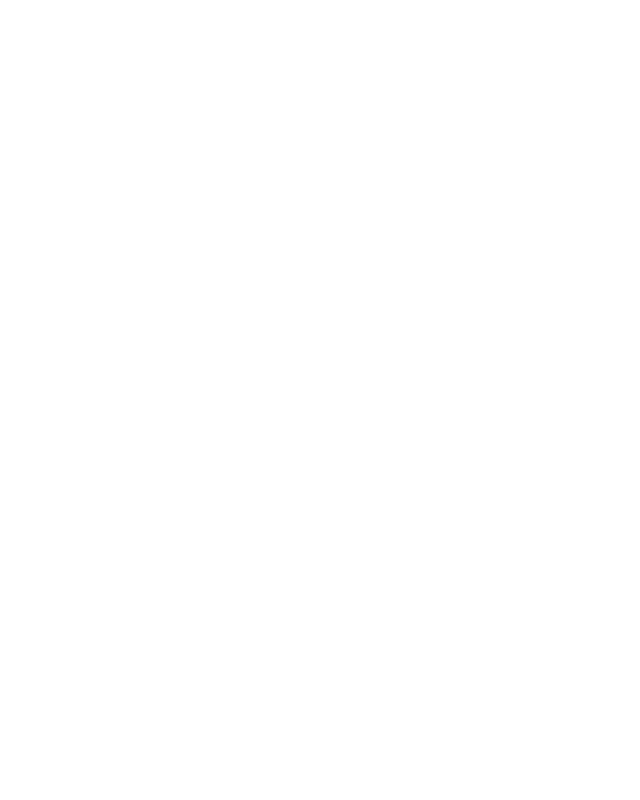
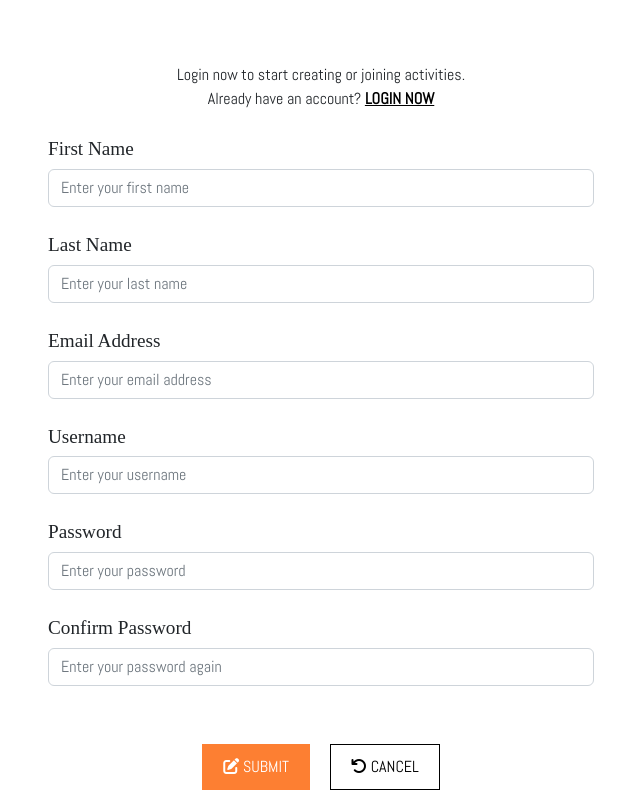
Before and after one commit to ycheun29/easyfun_fe, an Angular app: page /user/signup in a window 1280 px wide. Shown: the part 700-1500 px from the top of the page, without its empty margins (319-959 px from the left). Before the commit the page ends 800 px from the top, so only its background shows below. Built offline with nearby package versions, Linux system fonts and the light colour scheme.

Commit message:
EAS-8 login page, signup page content

```diff
--- a/src/app/components/user/login.component.html
+++ b/src/app/components/user/login.component.html
@@ -1,6 +1,54 @@
+<!-- header -->
 <app-header [title]="title"></app-header>
+
+<!-- Content for the Signup Login page -->
+<div class="banner" style="
+    background-image: linear-gradient(rgba(0, 0, 0, 0.3), rgba(0, 0, 0, 0.3)),
+      url(assets/banner_user.jpg);
+  ">
+    <h1>{{ title }}</h1>
+</div>
+<br />
 <main>
-    <p>login page</p>
-    <a href="" routerLink="/user/signup" class="btn btn-primary">Sign Up</a>
+    <div class="intro">
+        Sign up an account now to join the community.<br />
+        Have an account yet? <a href="#" routerLink="/user/signup">SIGN UP NOW</a>
+    </div>
+    <br />
+    <div class="container">
+        <div class="row">
+            <div class="offset-md-3 col-md-6">
+                <div class="bg-danger mt-2 p-2 text-center text-white" *ngIf="message != null">
+                    {{ message }}
+                </div>
+                <form novalidate #form="ngForm">
+                    <div class=" form-group">
+                        <label for="usernameTextField">Username</label>
+                        <input type="text" class="form-control" id="usernameTextField" placeholder="Enter your username"
+                            name="username" [(ngModel)]="username" />
+                    </div>
+                    <br />
+                    <div class="form-group">
+                        <label for="passwordTextField">Password</label>
+                        <input type="password" class="form-control" id="passwordTextField"
+                            placeholder="Enter your password" name="password" [(ngModel)]="password" required />
+                    </div>
+                    <br />
+                    <br />
+                    <div class="button">
+                        <button class="btn btn-primary" type="submit" value="login">
+                            <i class="fas fa-edit"></i>
+                            Submit
+                        </button>
+                        <a href="#" routerLink="/" class="btn btn-warning">
+                            <i class="fas fa-undo"></i>
+                            Cancel
+                        </a>
+                    </div>
+                </form>
+            </div>
+        </div>
+    </div>
 </main>
+<!-- Footer -->
 <app-footer></app-footer>
--- a/src/app/components/user/login.component.ts
+++ b/src/app/components/user/login.component.ts
@@ -6,4 +6,7 @@
 })
 export class LoginComponent {
   public title: string = "Login";
+  public username!: string;
+  public password!: string;
+  public message!: string;
 }
--- a/src/app/components/user/signup.component.html
+++ b/src/app/components/user/signup.component.html
@@ -1,6 +1,81 @@
+<!-- header -->
 <app-header [title]="title"></app-header>
+
+<!-- Content for the Signup Login page -->
+<div class="banner" style="
+    background-image: linear-gradient(rgba(0, 0, 0, 0.3), rgba(0, 0, 0, 0.3)),
+      url(assets/banner_user.jpg);
+  ">
+    <h1>{{ title }}</h1>
+</div>
+<br />
 <main>
-    <p>signup page</p>
-    <a href="" routerLink="/user/login" class="btn btn-primary">Login</a>
+    <div class="intro">
+        Login now to start creating or joining activities.<br />
+        Already have an account? <a href="#" routerLink="/user/login">LOGIN NOW</a>
+    </div>
+    <br />
+    <div class="container">
+        <div class="row">
+            <div class="offset-md-3 col-md-6">
+                <div class="bg-danger mt-2 p-2 text-center text-white" *ngIf="message != null">
+                    {{ message }}
+                </div>
+                <form novalidate #form="ngForm">
+                    <div class="form-group">
+                        <input type="hidden" name="id" />
+                        <label for="firstNameTextField">First Name</label>
+                        <input type="text" class="form-control" id="firstNameTextField"
+                            placeholder="Enter your first name" name="firstName" [(ngModel)]="user.firstName"
+                            required />
+                    </div>
+                    <br />
+                    <div class="form-group">
+                        <label for="lastNameTextField">Last Name</label>
+                        <input type="text" class="form-control" id="lastNameTextField"
+                            placeholder="Enter your last name" name="lastName" [(ngModel)]="user.lastName" required />
+                    </div>
+                    <br />
+                    <div class="form-group">
+                        <label for="emailTextField">Email Address</label>
+                        <input type="text" class="form-control" id="emailTextField"
+                            placeholder="Enter your email address" name="email" [(ngModel)]="user.email" required />
+                    </div>
+                    <br />
+                    <div class="form-group">
+                        <label for="usernameTextField">Username</label>
+                        <input type="text" class="form-control" id="usernameTextField" placeholder="Enter your username"
+                            name="username" [(ngModel)]="user.username" required />
+                    </div>
+                    <br />
+                    <div class="form-group">
+                        <label for="passwordTextField">Password</label>
+                        <input type="password" class="form-control" id="passwordTextField"
+                            placeholder="Enter your password" name="password" [(ngModel)]="user.password" required />
+                    </div>
+                    <br />
+                    <div class="form-group">
+                        <label for="confirmPasswordTextField">Confirm Password</label>
+                        <input type="password" class="form-control" id="confirmPasswordTextField"
+                            placeholder="Enter your password again" name="confirmPassword" [(ngModel)]="confirmPassword"
+                            required />
+                    </div>
+                    <br />
+                    <br />
+                    <div class="button">
+                        <button class="btn btn-primary" type="submit">
+                            <i class="fas fa-edit"></i>
+                            Submit
+                        </button>
+                        <a href="#" routerLink="/" class="btn btn-warning">
+                            <i class="fas fa-undo"></i>
+                            Cancel
+                        </a>
+                    </div>
+                </form>
+            </div>
+        </div>
+    </div>
 </main>
+<!-- Footer -->
 <app-footer></app-footer>
--- a/src/app/components/user/signup.component.ts
+++ b/src/app/components/user/signup.component.ts
@@ -1,4 +1,5 @@
 import { Component } from "@angular/core";
+import { User } from "src/app/models/user.model";
 
 @Component({
     selector: "signup",
@@ -6,4 +7,9 @@
 })
 
 export class SignupComponent {
-    public title: string = "Sign Up";}
+    public title: string = "Sign Up";
+    public user: User = new User();
+    public confirmPassword!: string;
+    public message!: string;
+
+}
--- /dev/null
+++ b/src/app/models/user.model.ts
@@ -0,0 +1,12 @@
+export class User {
+
+    constructor(
+        public _id?: string,
+        public firstName?: string,
+        public lastName?: String,
+        public email?: String,
+        public username?: string,
+        public password?: string
+
+    ){}
+}
```
